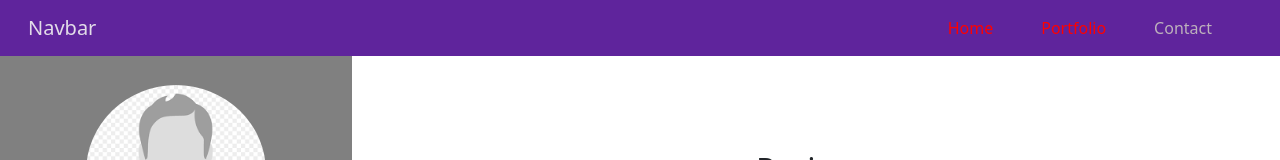
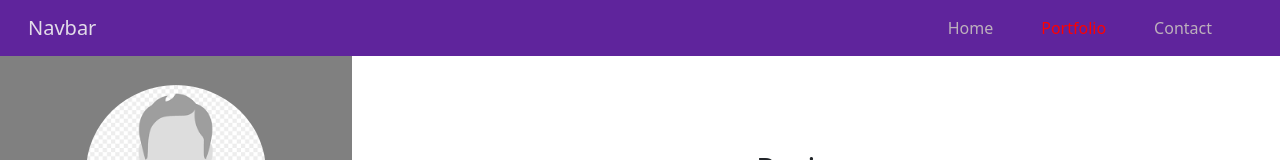
Before and after one commit to CDiala/my_portfolio, an Angular app: page /projects in a window 1280 px wide. Shown: the top 160 px of the page. Built offline with nearby package versions, Linux system fonts and the light colour scheme; no server answers.

Commit message:
Fixed issue with home link always active.

```diff
--- a/src/app/shared/header/header.component.html
+++ b/src/app/shared/header/header.component.html
@@ -8,7 +8,8 @@
             <ul class="navbar-nav me-auto mb-2 mb-lg-0">
                 <li class="nav-item">
                     <!-- <a class="nav-link active" aria-current="page"  routerLink="/" routerLinkActive="active-link">Home</a> -->
-                    <a class="nav-link" routerLink="/" routerLinkActive="active-link">Home</a>
+                    <a class="nav-link" routerLink="/" routerLinkActive="active-link" [routerLinkActiveOptions]="{exact:
+                        true}">Home</a>
                 </li>
                 <li class="nav-item">
                     <a class="nav-link" routerLink="/projects" routerLinkActive="active-link">Portfolio</a>
```
